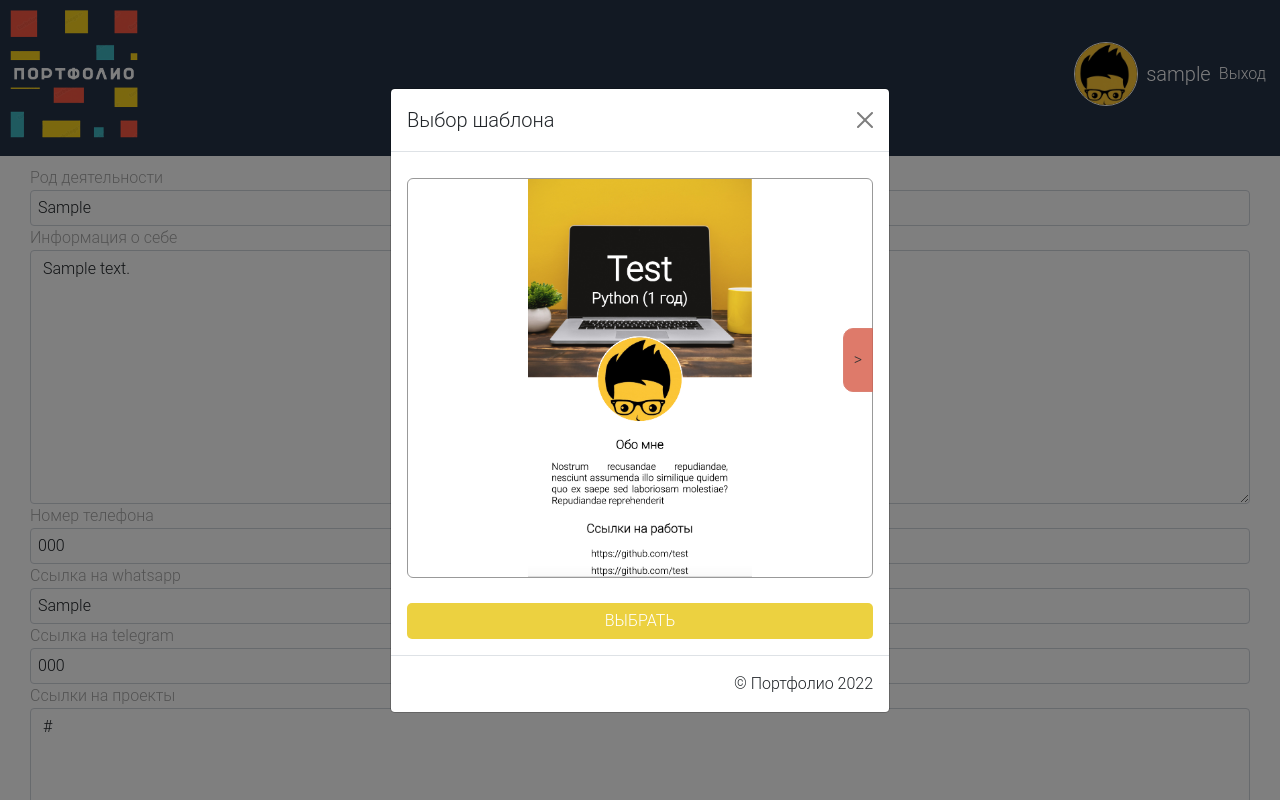
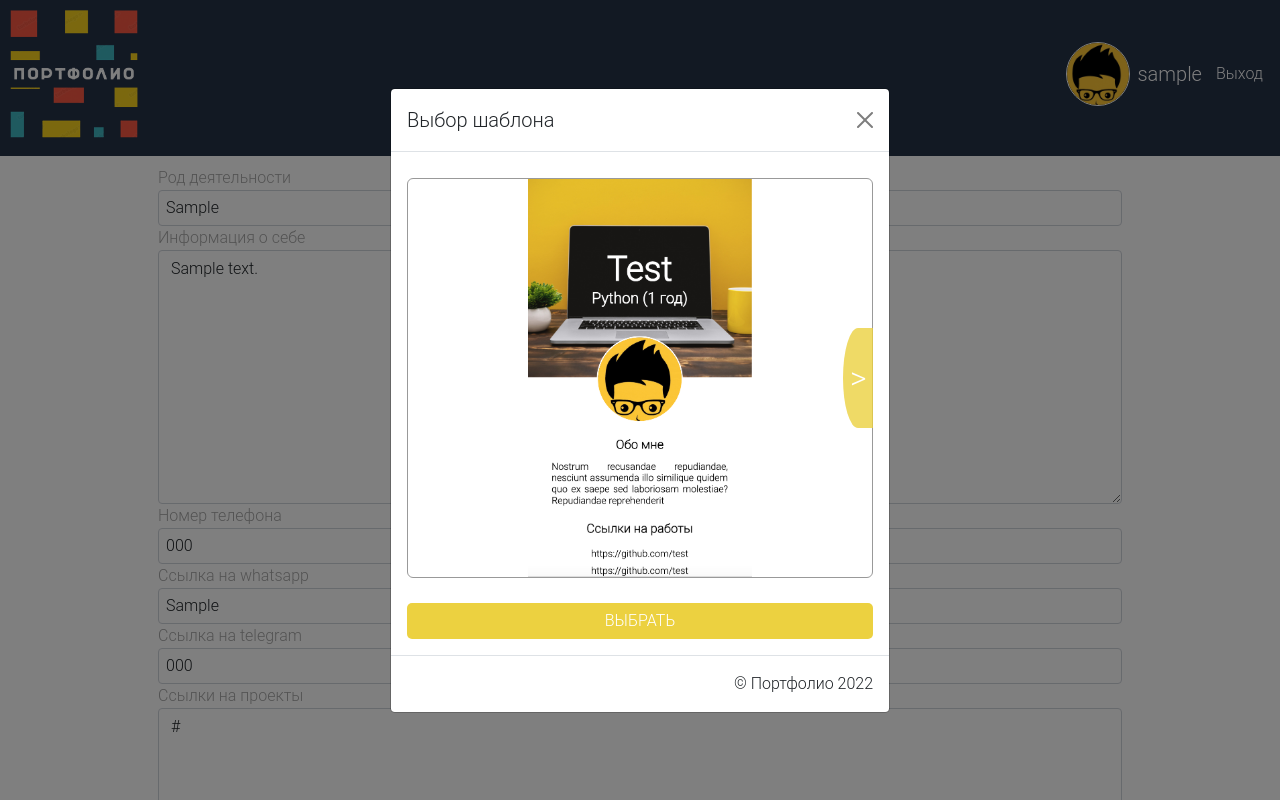
Before and after one commit to captaindamien/Portfolio, a Django app: a page that uses agile_project/portfolio/templates/portfolio/base.html in a window 1280 px wide, after a click on "ВЫБОР ШАБЛОНА". Run offline with Django 4.2, Linux system fonts and the light colour scheme; a user stored in the database is signed in; tables that the repository leaves empty hold one stand-in row (values such as "Sample post"); some libraries are stand-ins or nearby versions.

Commit message:
fix: разрешение, валидация, input-radio-check

```diff
--- a/agile_project/portfolio/static/portfolio/css/style.css
+++ b/agile_project/portfolio/static/portfolio/css/style.css
@@ -2,6 +2,10 @@
     margin: 0;
     padding: 0;
     font-family: "Roboto Light", sans-serif;
+}
+.wrap_content {
+    max-width: 1024px;
+    margin: 0 auto;
 }
 
 header {
@@ -22,7 +26,6 @@ header {
 }
 
 .person {
-    width: 200px;
     color: white;
     height: 128px;
     display: flex;
@@ -62,6 +65,8 @@ header img {
 
 .header_username, .exit {
     text-decoration: none;
+    padding: 5px 7px;
+    box-sizing: border-box;
 }
 
 .header_username:hover {
@@ -244,7 +249,6 @@ form {
     }
 
     .person {
-        width: 128px;
         display: flex;
         flex-direction: column;
         height: auto;
@@ -347,30 +351,29 @@ form {
 }
 
 
-.form_radio_group-item input[type=radio]:checked + label {
-    border: 2px solid #d75946;
-}
 #radio_2 {
     display: none;
 }
 #next, #before {
     position: absolute;
     top:20vh;
-    height: 64px;
+    height: 100px;
     width: 30px;
-    background: #d75946;
-    border: 1px solid #d36251;
+    background: #ecd140;
+    border: 0;
     opacity: 0.8;
+    color:white;
+    font-size: 2em;
 }
 #next {
     right:0;
-    border-bottom-left-radius: 10px;
-    border-top-left-radius: 10px;
+    border-bottom-left-radius: 50%;
+    border-top-left-radius: 50%;
 }
 #before {
     left: 0;
-    border-bottom-right-radius: 10px;
-    border-top-right-radius: 10px;
+    border-bottom-right-radius: 50%;
+    border-top-right-radius: 50%;
     display: none;
 }
 
--- a/agile_project/portfolio/static/portfolio/js/script.js
+++ b/agile_project/portfolio/static/portfolio/js/script.js
@@ -1,11 +1,20 @@
 radio_1 = document.getElementById('radio_1')
 radio_2 = document.getElementById('radio_2')
+radio_1_r = document.getElementById('radio-1')
+radio_2_r = document.getElementById('radio-2')
 next = document.getElementById('next')
 before = document.getElementById('before')
 
+modal_w = document.getElementById('modal_w').addEventListener("click", check_first);
+
+function check_first() {
+    radio_1_r.checked = true;
+}
 
 next.onclick = function () {
     radio_2.style.display = 'block';
+    radio_2_r.checked = true;
+    radio_1_r.checked = false;
     radio_1.style.display = 'none';
     next.style.display = 'none';
     before.style.display = 'block'
@@ -13,6 +22,8 @@ next.onclick = function () {
 before.onclick = function () {
     radio_2.style.display = 'none';
     radio_1.style.display = 'block';
+    radio_1_r.checked = true;
+    radio_2_r.checked = false;
     next.style.display = 'block';
     before.style.display = 'none'
 }
--- a/agile_project/portfolio/templates/portfolio/base.html
+++ b/agile_project/portfolio/templates/portfolio/base.html
@@ -6,12 +6,13 @@
     <meta charset="UTF-8">
     <meta name="viewport" content="width=device-width, initial-scale=1.0">
     <title>{% block title %}базовый шаблон{% endblock %}</title>
-    <link rel="stylesheet" type="text/css"  href="{% static 'portfolio/css/style.css' %}">
-    <link href="https://cdn.jsdelivr.net/npm/bootstrap@5.1.3/dist/css/bootstrap.min.css" rel="stylesheet" integrity="sha384-1BmE4kWBq78iYhFldvKuhfTAU6auU8tT94WrHftjDbrCEXSU1oBoqyl2QvZ6jIW3" crossorigin="anonymous">
+    <link rel="stylesheet" type="text/css" href="{% static 'portfolio/css/style.css' %}">
+    <link href="https://cdn.jsdelivr.net/npm/bootstrap@5.1.3/dist/css/bootstrap.min.css" rel="stylesheet"
+          integrity="sha384-1BmE4kWBq78iYhFldvKuhfTAU6auU8tT94WrHftjDbrCEXSU1oBoqyl2QvZ6jIW3" crossorigin="anonymous">
 </head>
 <body>
 <header>
-        <a class="home_logo"href="{% url 'portfolio:index' %}">
+    <a class="home_logo" href="{% url 'portfolio:index' %}">
         <h1 class="logo"></h1>
     </a>
     {% if user.is_authenticated %}
@@ -27,10 +28,16 @@
     </div>
     {% endif %}
 </header>
+<div class="wrap_content">
     {% block content %}
     <h1>base template</h1>
     {% endblock content %}
-    <script src="{% static 'portfolio/js/script.js' %}"></script>
-    <script src="https://cdn.jsdelivr.net/npm/bootstrap@5.1.3/dist/js/bootstrap.bundle.min.js" integrity="sha384-ka7Sk0Gln4gmtz2MlQnikT1wXgYsOg+OMhuP+IlRH9sENBO0LRn5q+8nbTov4+1p" crossorigin="anonymous"></script>
+</div>
+
+<script src="https://cdn.jsdelivr.net/npm/bootstrap@5.1.3/dist/js/bootstrap.bundle.min.js"
+        integrity="sha384-ka7Sk0Gln4gmtz2MlQnikT1wXgYsOg+OMhuP+IlRH9sENBO0LRn5q+8nbTov4+1p"
+        crossorigin="anonymous"></script>
+{% block script %}
+{% endblock script%}
 </body>
 </html>
--- a/agile_project/portfolio/templates/portfolio/edit.html
+++ b/agile_project/portfolio/templates/portfolio/edit.html
@@ -1,4 +1,5 @@
 {% extends 'portfolio/base.html' %}
+{% load static %}
 {% load crispy_forms_tags %}
 {% block title %}profile{% endblock title %}
 
@@ -9,7 +10,8 @@
         {{ form|crispy }}
         {{ form.media }}
 
-        <button class="my_button light_blue" type="button"  data-bs-toggle="modal" data-bs-target="#exampleModal">ВЫБОР ШАБЛОНА
+        <button id="modal_w" class="my_button light_blue" type="button" data-bs-toggle="modal" data-bs-target="#exampleModal">ВЫБОР
+            ШАБЛОНА
         </button>
 
         <!-- Modal -->
@@ -32,7 +34,8 @@
                                 </div>
                                 {% endfor %}
                             </div>
-                            <button class="my_button yellow" type="button" data-bs-dismiss="modal" aria-label="Close">ВЫБРАТЬ
+                            <button class="my_button yellow" type="button" data-bs-dismiss="modal" aria-label="Close">
+                                ВЫБРАТЬ
                             </button>
                         </div>
                     </div>
@@ -48,3 +51,6 @@
 </div>
 
 {% endblock %}
+{% block script %}
+<script src="{% static 'portfolio/js/script.js' %}"></script>
+{% endblock script%}
--- a/agile_project/portfolio/templatetags/short.py
+++ b/agile_project/portfolio/templatetags/short.py
@@ -4,4 +4,4 @@ register = template.Library()
 
 @register.filter
 def shorter(value):
-    return 'Password2'
+    return 'Password'
```
Also changed, not shown: agile_project/portfolio/static/portfolio/js/pass_validation.js (added, +38 -0 lines), agile_project/portfolio/templates/registration/registration.html (+9 -1 lines). Lines whose indentation alone changed are shown as unchanged.
